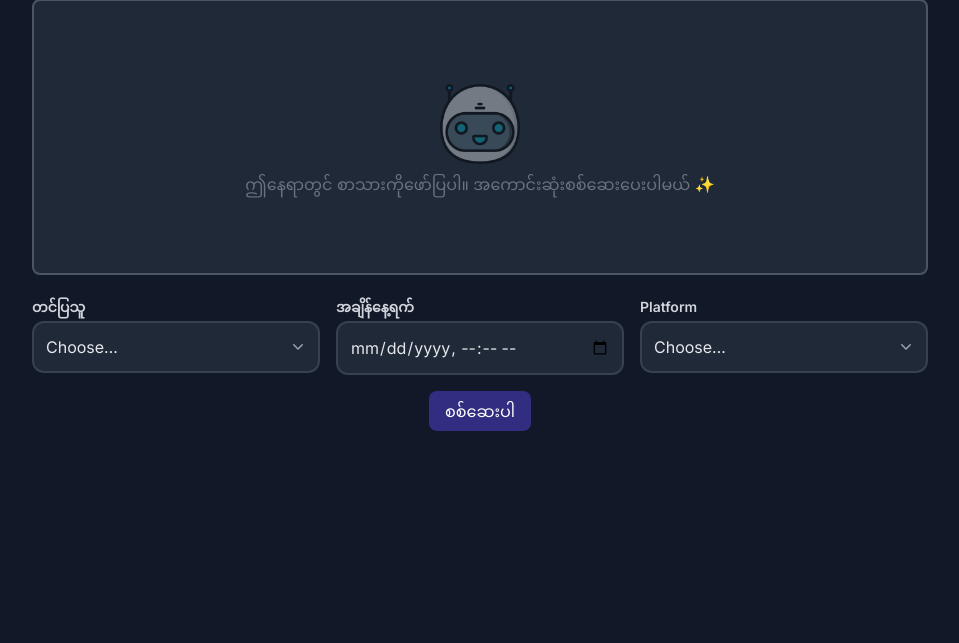
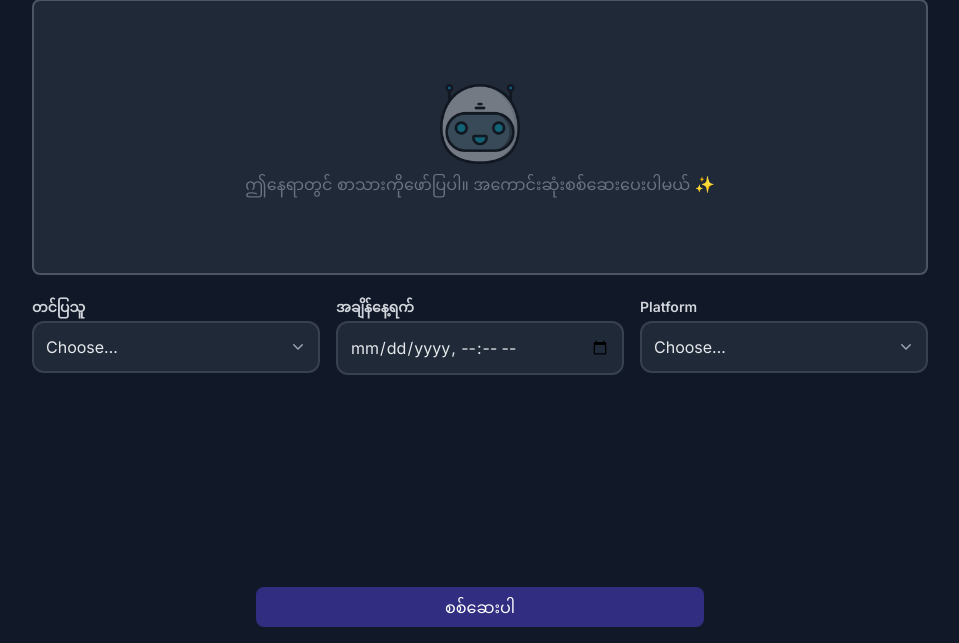
Before and after one commit to KaungZawHein114/LannPyaBot, a Flask app: page /content-check in a window 1280 px wide. Shown: the part 157-800 px from the top of the page, without its empty margins (160-1119 px from the left). Run offline with Flask 3, Linux system fonts and the light colour scheme; some libraries are stand-ins or nearby versions.

Commit message:
Fix chat and checker for pwa

```diff
--- a/templates/contentChecker.html
+++ b/templates/contentChecker.html
@@ -29,6 +29,11 @@
         background: rgba(0, 0, 0, 0.2);
         border-radius: 3px;
       }
+
+      .safe-area-bottom {
+      padding-bottom: env(safe-area-inset-bottom, 16px);
+      }
+
 
       /* --- FIX FOR SCROLLING --- */
       html {
@@ -233,20 +238,21 @@
         </div>
       </div>
 
-      <div class="flex justify-center items-center gap-3">
+      <div class="fixed bottom-0 left-0 w-full bg-gray-200 dark:bg-gray-900 p-4 flex justify-center items-center gap-3 z-50 safe-area-bottom">
       <button
         id="checkBtn"
-          class="mt-4 bg-indigo-900 dark:bg-indigo-900 text-white px-4 py-2 rounded-lg hover:bg-indigo-800 dark:hover:bg-indigo-600 transition-colors"
+        class="bg-indigo-900 dark:bg-indigo-900 text-white px-4 py-2 rounded-lg hover:bg-indigo-800 dark:hover:bg-indigo-600 transition-colors w-full max-w-md"
       >
         စစ်ဆေးပါ
       </button>
-        <div id="loading-spinner" class="hidden text-center mt-4">
+      <div id="loading-spinner" class="hidden text-center">
         <svg class="animate-spin h-6 w-6 text-indigo-600 dark:text-indigo-400" xmlns="http://www.w3.org/2000/svg" fill="none" viewBox="0 0 24 24">
           <circle class="opacity-25" cx="12" cy="12" r="10" stroke="currentColor" stroke-width="4"></circle>
           <path class="opacity-75" fill="currentColor" d="M4 12a8 8 0 018-8V0C5.373 0 0 5.373 0 12h4zm2 5.291A7.962 7.962 0 014 12H0c0 3.042 1.135 5.824 3 7.938l3-2.647z"></path>
         </svg>
       </div>
     </div>
+
 
       <div id="results" class="mt-6 hidden max-w-4xl mx-auto transition-colors">
         <div class="rounded-2xl border-2 border-gray-100 dark:border-gray-700 bg-white dark:bg-gray-800 shadow p-5 transition-colors duration-300">
```
Also changed, not shown: templates/chat.html (+12 -4 lines). Lines whose indentation alone changed are shown as unchanged.
